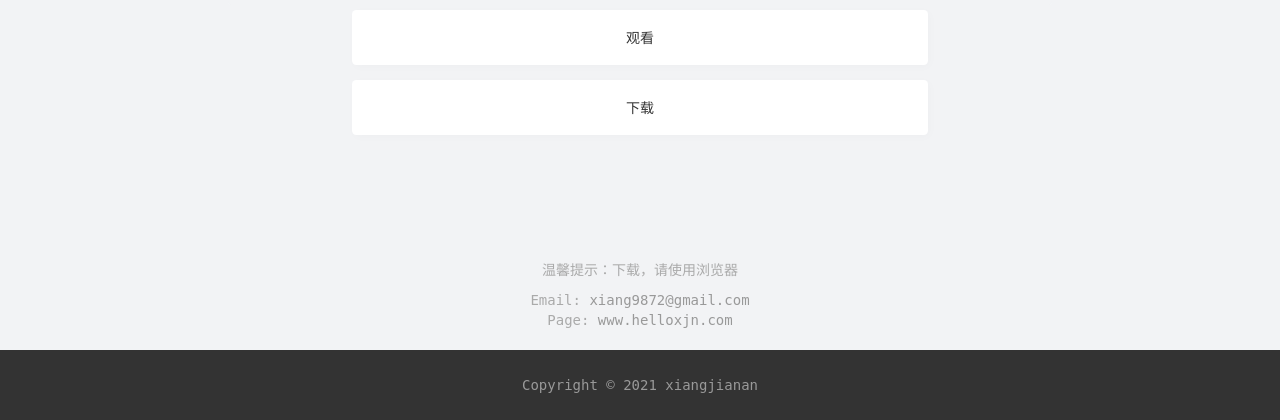
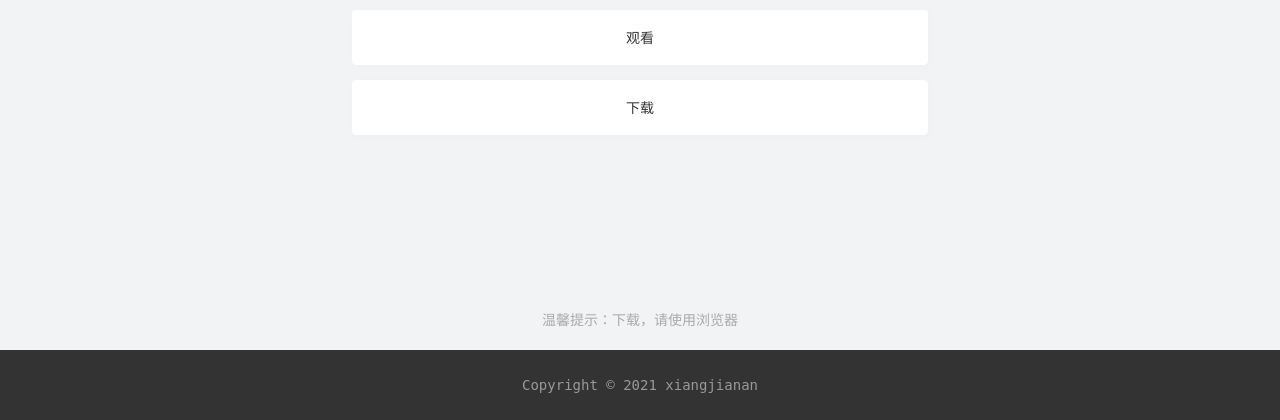
Before and after one commit to xiangjianan/douyin, a Django app: page / in a window 1280 px wide. Shown: the part 380-800 px from the top of the page. Run offline with Django 3.2, Linux system fonts and the light colour scheme; some libraries are stand-ins or nearby versions.

Commit message:
V2.4.41 更新提示

```diff
--- a/templates/home.html
+++ b/templates/home.html
@@ -56,8 +56,8 @@
 </div>
 <div class="readme">
     <p>温馨提示：下载，请使用浏览器</p>
-    <p>Email: <a href="mailto:XJN9872@163.com">xiang9872@gmail.com</a><br>
-        Page: <a href="https://www.helloxjn.com" target="_blank">www.helloxjn.com</a></p>
+{#    <p>Email: <a href="mailto:XJN9872@163.com">xiang9872@gmail.com</a><br>#}
+{#        Page: <a href="https://www.helloxjn.com" target="_blank">www.helloxjn.com</a></p>#}
 </div>
 <div class="copyrights">
     <div class="">
```
